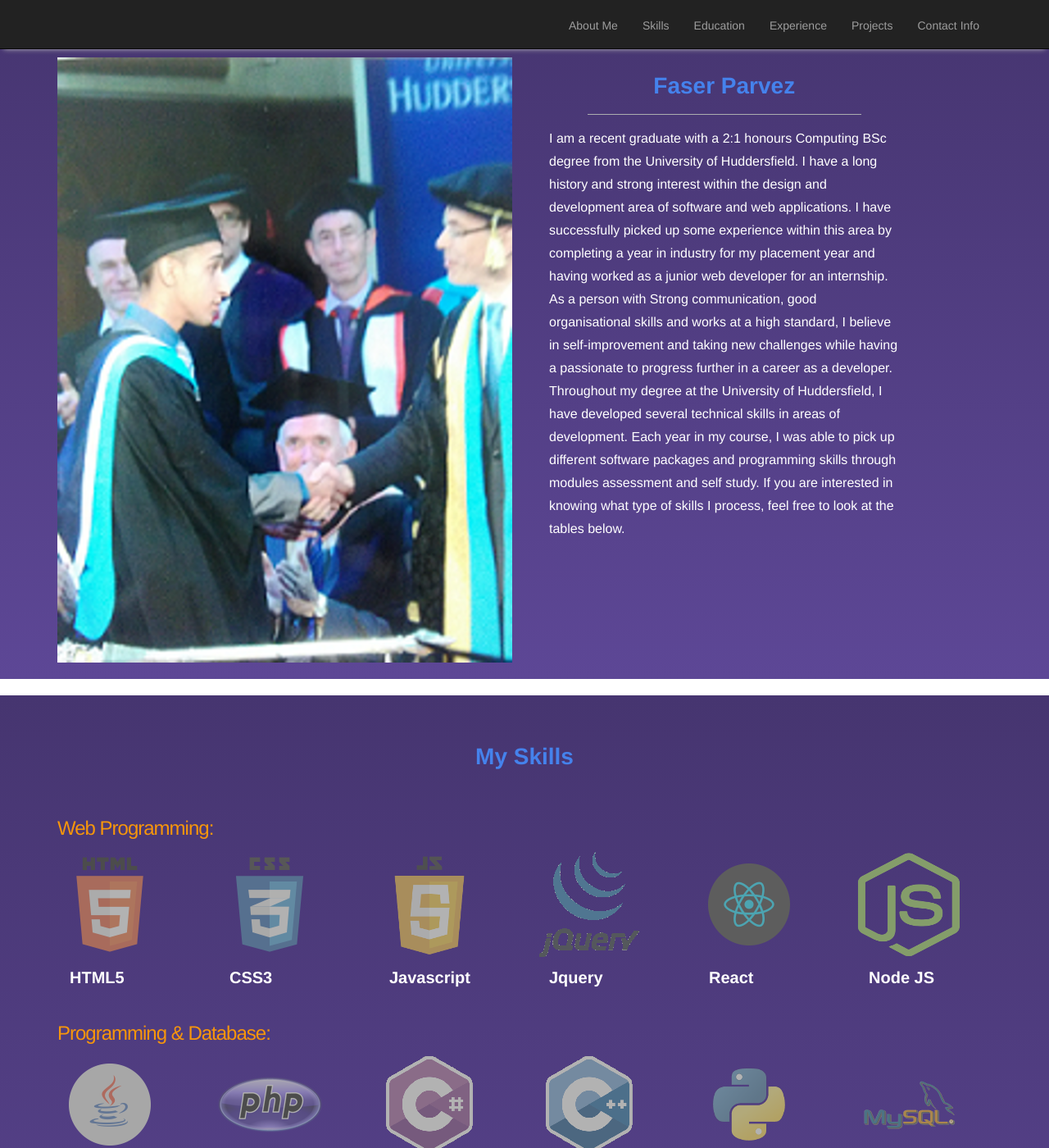
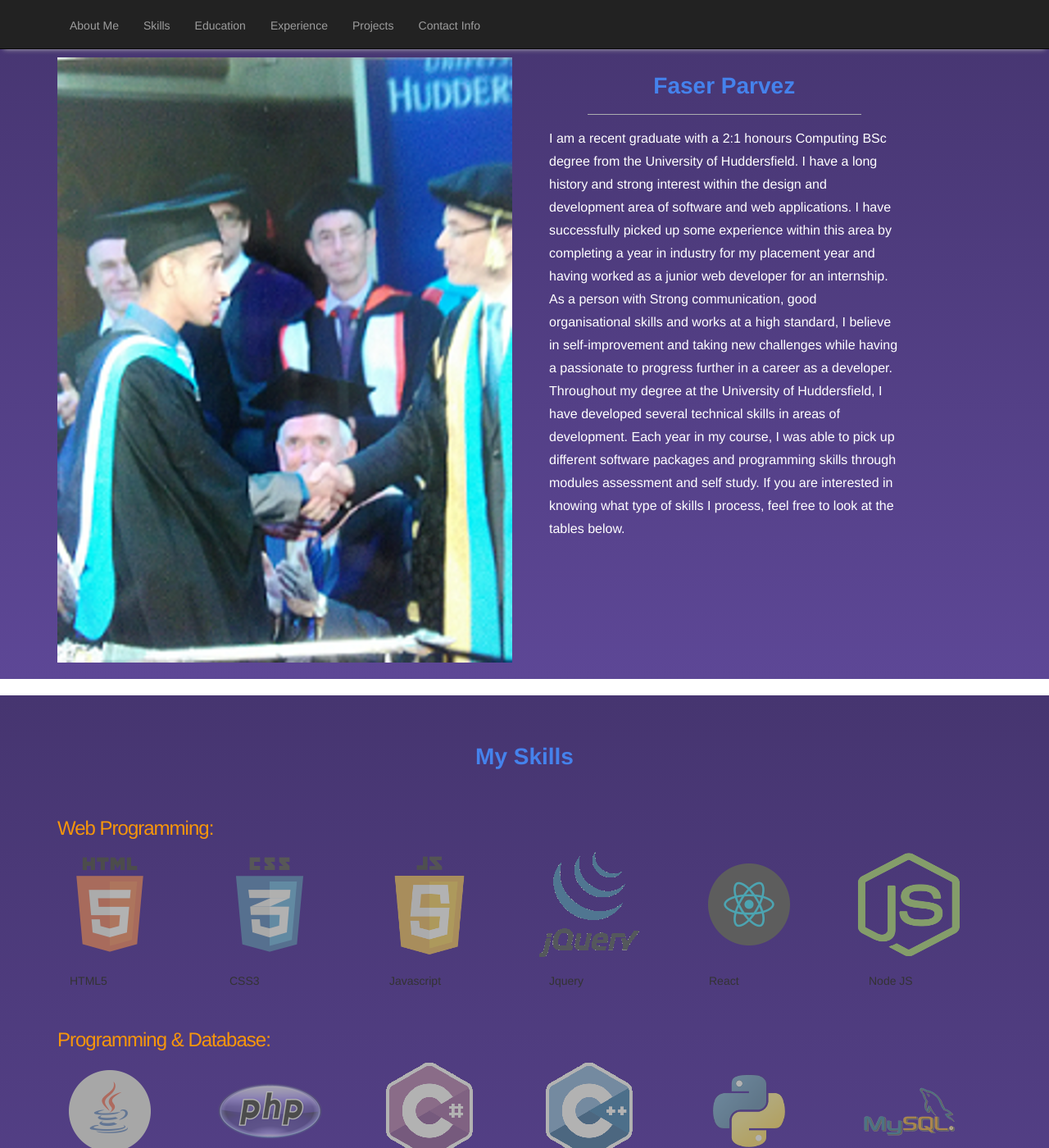
Before and after one commit to thisisatest1990/thisisatest1990.github.io, a Jekyll site: the page built from index.html, in a window 1280 px wide and 1400 px high. Shown: the whole window at 82% size. Built offline with Jekyll 4.4.1, drawn with Linux system fonts in a browser that asks for light colours; nearby versions of some CDN libraries.

Commit message:
Update custom.css

```diff
--- a/css/custom.css
+++ b/css/custom.css
@@ -1,76 +1,3 @@
-.centered-blocks {
-    text-align: center !important;
-    margin-left: auto;
-    margin-right: auto;
-}
-
-div.container.nav-custom {
-    width: 100%;
-    margin-left: 40%;
-    margin-right: auto;
-}
-
-h3.centered.hi {
-    padding-bottom: 200px;
-}
-
-.special-line-height {
-    line-height: 20px;
-}
-
-.small-font {
-font-size: 20px;
-font-weight: 800;
-color: #FFF;
-}
-
-.italics {
-    font-style: italic;
-}
-
-.cont {
-    margin-right: 28px;
-}
-
-.size-icon-contact {
-    font-size: 28px;
-    margin-top: 20px;
-}
-
-ul.nav.navbar-nav {
-    float: right !important;
-}
-
-#boldsharp a {
-    font-family: "Helvetica", Sans-Serif !important;
-    font-weight: : 600 !important;
-    color: #323232 !important;
-    letter-spacing: -1px !important;
-    font-size: 13pt;
-}
-
-#boldsharp a:hover {
-    color: #f7960b !important;
-}
-
-div#boldsharp li {
-    background-color: rgba(255, 255, 255, 0.2);
-}
-
-.footertext p {
-    font-weight: 500;
-    font-size: 16px;
-    color: #46356e;
-}
-
-.footertext span {
-    font-weight: 500;
-    font-size: 16px;
-    color: #46356e;
-}
-
-
-
 h2.centered.sechead {
     font-weight: bold;
     letter-spacing: -1px;
```
